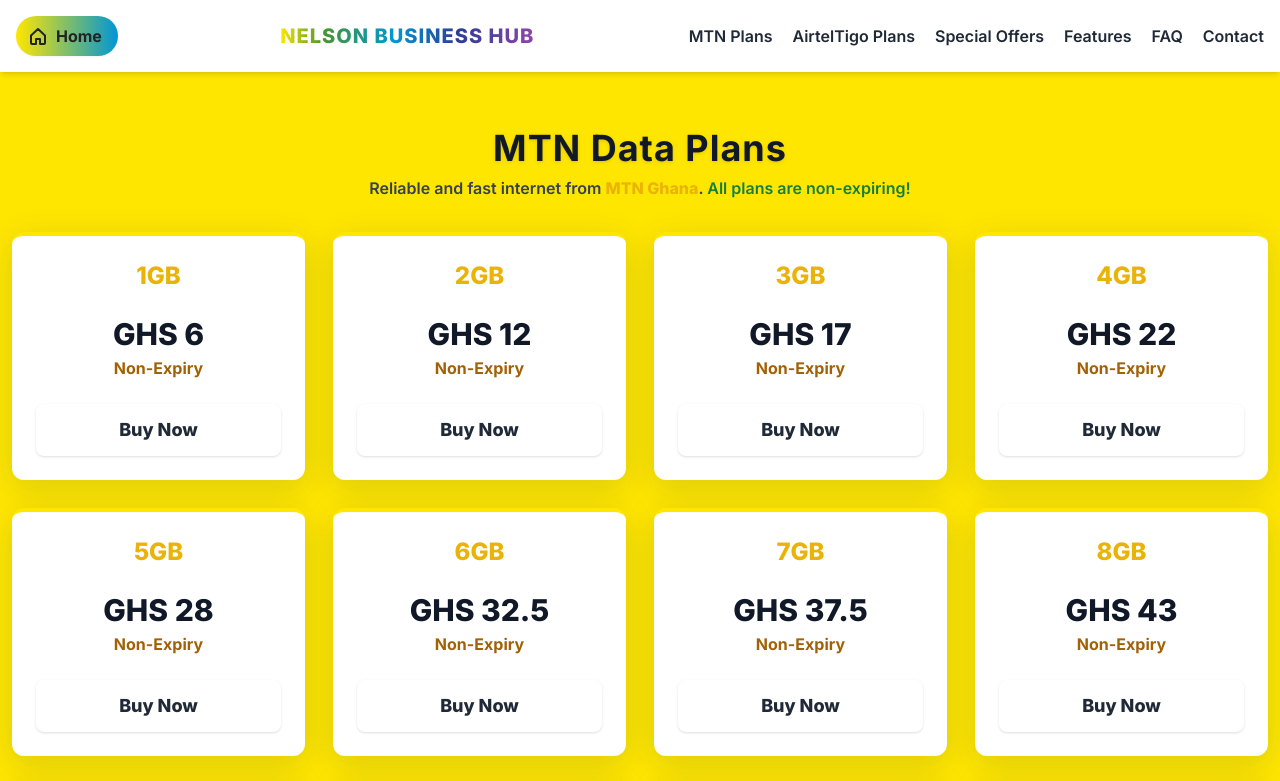
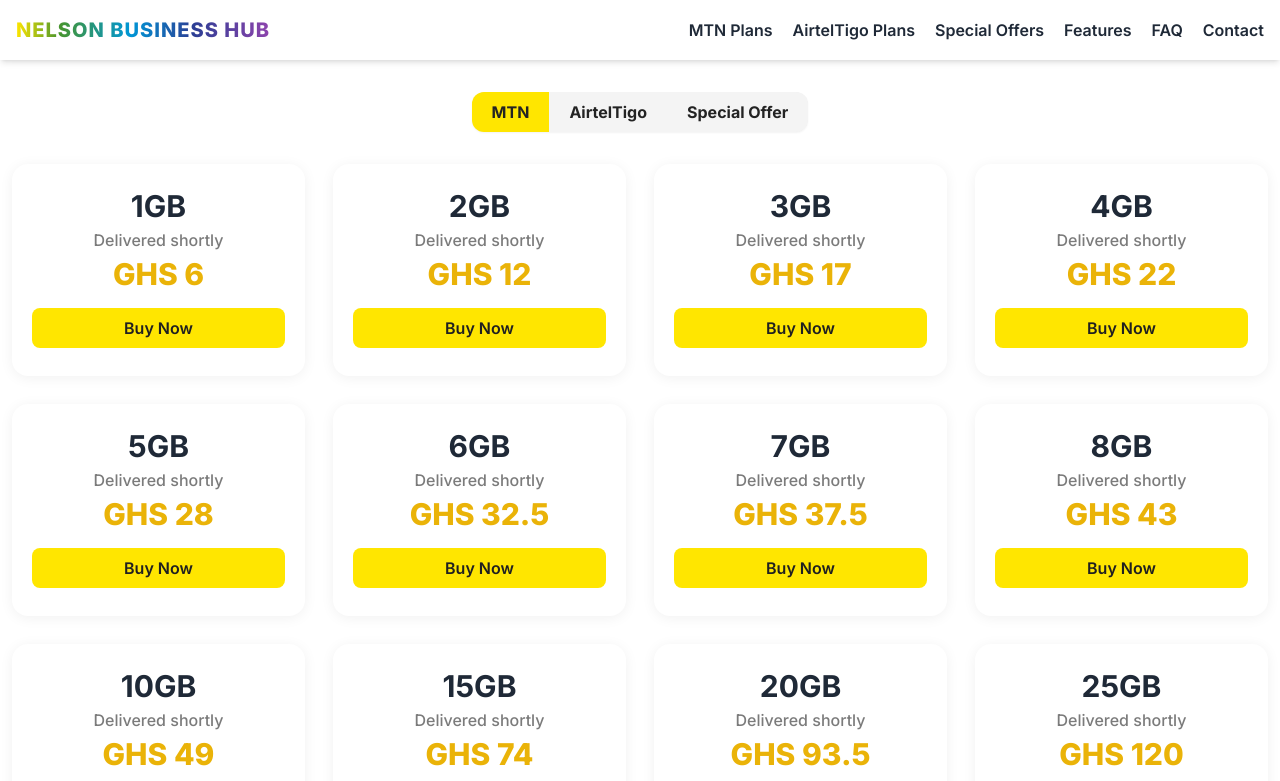
Before and after one commit to Nelsonboy1/Nelson-Business-Hub, a plain HTML site: page index.html in a window 1280 px wide. Both pictures are taken after a click on the button "Browse Data Plans". Shown: the top 781 px of the page. Drawn offline with nearby package versions, Linux system fonts and the light colour scheme.

Commit message:
Update index.html

```diff
--- a/index.html
+++ b/index.html
@@ -31,14 +31,6 @@
             background: rgba(255,255,255,0.85);
             box-shadow: 0 2px 8px 0 rgba(0,0,0,0.08);
         }
-        .home-btn {
-            background: linear-gradient(90deg,#ffe600 0%, #0096d6 100%);
-            color: #232323;
-        }
-        .home-btn:hover {
-            background: linear-gradient(90deg,#0096d6 0%, #ffe600 100%);
-            color: #fff;
-        }
         .brand-gradient-header {
             background: linear-gradient(90deg,#ffe600 0%, #48952d 17%, #0096d6 45%, #2c3e94 70%, #8e44ad 100%);
             -webkit-background-clip: text;
@@ -60,22 +52,67 @@
         .hamburger.open {
             transform: rotate(90deg);
         }
-        /* Plan card brand backgrounds */
-        .mtn-bg { background: #ffe600; }
-        .airteltigo-bg { background: linear-gradient(90deg,#0E4D92 70%,#E30613 100%); }
-        .mtn-border { border-color: #ffe600 !important; }
-        .airteltigo-border { border-color: #0E4D92 !important; }
-        .offers-border { border-color: #ffb703 !important; }
-        .special-gradient { background: linear-gradient(90deg, #ffb703, #ffe600 50%, #ffb703 100%); }
-        .pay-btn { background: #34a853; }
-        .pay-btn:hover { background: #27823e; }
-        .top-bar { background: #6a89dd; }
-        .back-btn { border: 2px solid #d1d5db; }
-        .back-btn:hover { background: #f3f4f6; }
-        .rounded-card { border-radius: 18px; }
-        .smart-shadow { box-shadow: 0 8px 32px 0 rgba(16,46,92,0.15); }
-        /* Responsive modal background */
-        #confirmation-modal { z-index: 110; }
+        .tab-btn {
+            transition: background 0.2s, color 0.2s;
+            font-weight: 700;
+        }
+        .tab-btn-active-mtn {
+            background: #ffe600;
+            color: #232323;
+        }
+        .tab-btn-active-airteltigo {
+            background: #0E4D92;
+            color: #fff;
+        }
+        .tab-btn-active-special {
+            background: #ffb703;
+            color: #232323;
+        }
+        .tab-btn-inactive {
+            background: #f4f4f4;
+            color: #232323;
+        }
+        .plan-card {
+            background: #fff;
+            border-radius: 16px;
+            box-shadow: 0 2px 14px 0 rgba(0,0,0,0.06);
+            padding: 1.5rem 1.25rem;
+            transition: box-shadow 0.2s, transform 0.2s;
+        }
+        .plan-card:hover {
+            box-shadow: 0 6px 32px 0 rgba(0,0,0,0.15);
+            transform: translateY(-4px) scale(1.02);
+        }
+        .buy-mtn {
+            background: #ffe600;
+            color: #202020;
+        }
+        .buy-mtn:hover {
+            background: #fff200;
+            color: #000;
+            border: 1.5px solid #ffe600;
+        }
+        .buy-airteltigo {
+            background: #0E4D92;
+            color: #fff;
+        }
+        .buy-airteltigo:hover {
+            background: #E30613;
+            color: #fff;
+        }
+        .buy-special {
+            background: #ffb703;
+            color: #222;
+        }
+        .buy-special:hover {
+            background: #f59e00;
+            color: #fff;
+        }
+        .delivered-shortly {
+            color: #7b7b7b;
+            font-weight: 500;
+            font-size: 1rem;
+        }
     </style>
 </head>
 <body class="bg-gradient-to-b from-blue-50 via-white to-blue-100 text-gray-800">
@@ -127,37 +164,61 @@
 <!-- MAIN CONTENT (hidden on load) -->
 <div id="main-content" class="hidden">
 
-    <!-- Header -->
+    <!-- Header (Home button removed as per instruction) -->
     <header class="bg-white shadow-md sticky top-0 z-50">
         <nav class="container mx-auto px-4 py-4 flex justify-between items-center relative">
-            <button id="home-btn" class="home-btn font-bold rounded-full px-4 py-2 shadow-sm transition mr-2 flex items-center gap-2">
-                <svg xmlns="http://www.w3.org/2000/svg" class="inline w-5 h-5 -ml-1" viewBox="0 0 20 20" fill="none" stroke="currentColor"><path d="M10 3L3 9.5V17a1 1 0 001 1h4v-5h4v5h4a1 1 0 001-1V9.5L10 3z" stroke="currentColor" stroke-width="2" stroke-linecap="round" stroke-linejoin="round"/></svg>
-                Home
-            </button>
             <a href="#" class="text-xl font-extrabold brand-gradient-header tracking-wider uppercase">NELSON BUSINESS HUB</a>
             <button id="mobile-menu-button" class="md:hidden focus:outline-none">
                 <i data-lucide="menu" class="w-7 h-7 hamburger"></i>
             </button>
             <div class="hidden md:flex space-x-5 items-center">
-                <a href="#mtn" class="nav-link font-semibold text-gray-800 hover:text-yellow-500 transition">MTN Plans</a>
-                <a href="#airteltigo" class="nav-link font-semibold text-gray-800 hover:text-blue-700 transition">AirtelTigo Plans</a>
-                <a href="#offers" class="nav-link font-semibold text-gray-800 hover:text-orange-500 transition">Special Offers</a>
+                <a href="#plans" class="nav-link font-semibold text-gray-800 hover:text-yellow-500 transition">MTN Plans</a>
+                <a href="#plans" class="nav-link font-semibold text-gray-800 hover:text-blue-700 transition">AirtelTigo Plans</a>
+                <a href="#plans" class="nav-link font-semibold text-gray-800 hover:text-orange-500 transition">Special Offers</a>
                 <a href="#features" class="nav-link font-semibold text-gray-800 hover:text-blue-500 transition">Features</a>
                 <a href="#faq" class="nav-link font-semibold text-gray-800 hover:text-green-600 transition">FAQ</a>
                 <a href="#contact" class="nav-link font-semibold text-gray-800 hover:text-blue-600 transition">Contact</a>
             </div>
-            <!-- Mobile Menu -->
             <div id="mobile-menu" class="mobile-menu-animate origin-top absolute left-0 top-full w-full bg-white shadow hidden z-40">
-                <a href="#mtn" class="nav-link block py-3 px-7 text-gray-800 hover:text-yellow-500 font-bold">MTN Plans</a>
-                <a href="#airteltigo" class="nav-link block py-3 px-7 text-gray-800 hover:text-blue-700 font-bold">AirtelTigo Plans</a>
-                <a href="#offers" class="nav-link block py-3 px-7 text-gray-800 hover:text-orange-500 font-bold">Special Offers</a>
+                <a href="#plans" class="nav-link block py-3 px-7 text-gray-800 hover:text-yellow-500 font-bold">MTN Plans</a>
+                <a href="#plans" class="nav-link block py-3 px-7 text-gray-800 hover:text-blue-700 font-bold">AirtelTigo Plans</a>
+                <a href="#plans" class="nav-link block py-3 px-7 text-gray-800 hover:text-orange-500 font-bold">Special Offers</a>
                 <a href="#features" class="nav-link block py-3 px-7 text-gray-800 hover:text-blue-500 font-bold">Features</a>
                 <a href="#faq" class="nav-link block py-3 px-7 text-gray-800 hover:text-green-600 font-bold">FAQ</a>
                 <a href="#contact" class="nav-link block py-3 px-7 text-gray-800 hover:text-blue-600 font-bold">Contact</a>
-                <a href="#" id="mobile-home-btn" class="block py-3 px-7 text-gray-800 hover:text-yellow-600 font-bold border-t mt-2">Home</a>
             </div>
         </nav>
     </header>
+
+    <!-- PLANS & OFFERS HORIZONTAL TABS -->
+    <section id="plans" class="py-8 bg-white">
+        <div class="container mx-auto px-3">
+            <!-- Horizontal Tabs -->
+            <div class="flex justify-center mb-8">
+                <div class="inline-flex rounded-xl bg-[#f4f4f4] shadow-sm overflow-hidden">
+                    <button id="tab-mtn" class="tab-btn tab-btn-active-mtn px-5 py-2 text-base" data-tab="mtn">MTN</button>
+                    <button id="tab-airteltigo" class="tab-btn tab-btn-inactive px-5 py-2 text-base" data-tab="airteltigo">AirtelTigo</button>
+                    <button id="tab-special" class="tab-btn tab-btn-inactive px-5 py-2 text-base" data-tab="special">Special Offer</button>
+                </div>
+            </div>
+            <!-- Tab Panels -->
+            <div id="panel-mtn" class="tab-panel">
+                <div class="grid grid-cols-1 sm:grid-cols-2 md:grid-cols-3 xl:grid-cols-4 gap-7">
+                    <!-- MTN Plans will be injected here by JS -->
+                </div>
+            </div>
+            <div id="panel-airteltigo" class="tab-panel hidden">
+                <div class="grid grid-cols-1 sm:grid-cols-2 md:grid-cols-3 xl:grid-cols-4 gap-7">
+                    <!-- AirtelTigo Plans will be injected here by JS -->
+                </div>
+            </div>
+            <div id="panel-special" class="tab-panel hidden">
+                <div class="grid grid-cols-1 sm:grid-cols-2 md:grid-cols-3 xl:grid-cols-4 gap-7">
+                    <!-- Special Offer injected here -->
+                </div>
+            </div>
+        </div>
+    </section>
 
     <!-- Confirmation Modal -->
     <div id="confirmation-modal" class="fixed inset-0 bg-black/40 flex items-center justify-center z-[110] hidden">
@@ -193,55 +254,6 @@
             </div>
         </div>
     </div>
-
-    <!-- MTN Data Plans -->
-    <section id="mtn" class="py-14 mtn-bg">
-        <div class="container mx-auto px-3">
-            <div class="text-center mb-8">
-                <h2 class="text-3xl md:text-4xl font-bold text-gray-900 drop-shadow" style="letter-spacing:1px;">MTN Data Plans</h2>
-                <p class="text-gray-700 font-semibold mt-2">Reliable and fast internet from <span class="font-extrabold text-yellow-500">MTN Ghana</span>. <span class="font-semibold text-green-700">All plans are non-expiring!</span></p>
-            </div>
-            <div id="mtn-plans-grid" class="grid grid-cols-1 sm:grid-cols-2 md:grid-cols-3 lg:grid-cols-4 gap-7">
-                <!-- MTN Plans will be injected here by JavaScript -->
-            </div>
-        </div>
-    </section>
-
-    <!-- AirtelTigo Data Plans -->
-    <section id="airteltigo" class="py-14 airteltigo-bg">
-        <div class="container mx-auto px-3">
-            <div class="text-center mb-8">
-                <h2 class="text-3xl md:text-4xl font-bold text-white drop-shadow" style="letter-spacing:1px;">AirtelTigo Data Plans</h2>
-                <p class="text-blue-100 font-semibold mt-2">Great value bundles from <span class="font-extrabold text-white">AirtelTigo</span>. <span class="font-semibold text-green-200">All plans are non-expiring!</span></p>
-            </div>
-            <div id="airteltigo-plans-grid" class="grid grid-cols-1 sm:grid-cols-2 md:grid-cols-3 lg:grid-cols-4 gap-7">
-                <!-- AirtelTigo Plans will be injected here by JavaScript -->
-            </div>
-        </div>
-    </section>
-
-    <!-- Special Offers -->
-    <section id="offers" class="py-14 special-gradient">
-        <div class="container mx-auto px-3">
-            <div class="text-center mb-8">
-                <h2 class="text-3xl md:text-4xl font-bold text-orange-900 drop-shadow">Special Offers</h2>
-                <p class="text-orange-700 mt-2 font-medium">Exclusive deals you don't want to miss!</p>
-            </div>
-            <div class="flex flex-wrap justify-center gap-8">
-                <!-- Special Offer -->
-                <div class="bg-white rounded-xl smart-shadow p-8 w-full max-w-md text-center transform transition duration-500 hover:scale-105 offers-border border-t-4">
-                    <div class="mb-4">
-                        <span class="inline-block bg-yellow-100 text-yellow-800 text-sm font-semibold px-3 py-1 rounded-full">Instant Delivery</span>
-                    </div>
-                    <h3 class="text-2xl font-bold text-gray-900">5GB Data + 80 Mins Talktime</h3>
-                    <p class="text-gray-500 mb-2 font-semibold text-red-600">2 Days Validity</p>
-                    <p class="text-4xl font-extrabold text-orange-600 my-4">GHS 12</p>
-                    <button class="w-full bg-orange-400 hover:bg-yellow-400 text-white font-bold py-3 px-6 rounded-lg text-lg transition duration-300 inline-block special-buy-btn"
-                        data-network="Special Offer" data-size="5GB+80Mins" data-price="12">Buy Now</button>
-                </div>
-            </div>
-        </div>
-    </section>
 
     <!-- Features Section -->
     <section id="features" class="py-14 bg-gradient-to-br from-blue-50 via-white to-blue-100">
@@ -306,7 +318,6 @@
             </div>
         </div>
     </section>
-
     <!-- Contact & Footer -->
     <footer id="contact" class="bg-gradient-to-r from-blue-900 via-blue-800 to-blue-700 text-white">
         <div class="container mx-auto px-6 py-12">
@@ -349,20 +360,6 @@
         window.scrollTo(0,0);
     };
 
-    // Home button functionality
-    document.getElementById('home-btn').onclick = function() {
-        document.getElementById('main-content').classList.add('hidden');
-        document.getElementById('welcome-hero').style.display = 'flex';
-        window.scrollTo(0,0);
-    };
-    document.getElementById('mobile-home-btn').onclick = function(e) {
-        e.preventDefault();
-        document.getElementById('main-content').classList.add('hidden');
-        document.getElementById('welcome-hero').style.display = 'flex';
-        document.getElementById('mobile-menu').classList.add('hidden');
-        window.scrollTo(0,0);
-    };
-
     // Data for Plans
     const mtnPlans = [
         { size: '1GB', price: '6' }, { size: '2GB', price: '12' },
@@ -387,40 +384,118 @@
         { size: '200GB', price: '515' }
     ];
 
+    const specialOffers = [
+        { size: '5GB + 80 Mins', price: '12', note: '2 Days validity' }
+    ];
+
     const paymentUrl = 'https://paystack.shop/pay/ipueock1rx';
 
-    function createPlanCard(plan, network) {
-        if (network === "mtn") {
-            return `
-            <div class="rounded-xl smart-shadow mtn-border border-t-4 p-6 text-center flex flex-col hover:scale-105 transition duration-300 bg-white">
-                <div class="flex-grow">
-                    <h3 class="text-2xl font-extrabold text-yellow-500 pb-2 mb-4">${plan.size}</h3>
-                    <p class="text-3xl font-extrabold text-gray-900 mb-1">GHS ${plan.price}</p>
-                    <p class="text-yellow-700 font-bold mb-6">Non-Expiry</p>
-                </div>
-                <button class="mtn-btn hover:mtn-btn w-full py-3 px-6 rounded-lg text-lg font-extrabold shadow transition duration-300 plan-buy-btn"
-                    data-network="MTN" data-size="${plan.size}" data-price="${plan.price}">Buy Now</button>
-            </div>
-            `;
-        } else {
-            return `
-            <div class="rounded-xl smart-shadow airteltigo-border border-t-4 p-6 text-center flex flex-col hover:scale-105 transition duration-300 bg-white">
-                <div class="flex-grow">
-                    <h3 class="text-2xl font-extrabold text-blue-700 pb-2 mb-4">${plan.size}</h3>
-                    <p class="text-3xl font-extrabold text-gray-900 mb-1">GHS ${plan.price}</p>
-                    <p class="text-blue-700 font-bold mb-6">Non-Expiry</p>
-                </div>
-                <button class="airteltigo-btn w-full py-3 px-6 rounded-lg text-lg font-extrabold shadow transition duration-300 plan-buy-btn"
-                    data-network="AirtelTigo" data-size="${plan.size}" data-price="${plan.price}">Buy Now</button>
-            </div>
-            `;
+    // Render plan cards
+    function getPlanCard(plan, network) {
+        let buyClass = '';
+        let priceColor = '';
+        let deliveryText = 'Delivered shortly'; // Default text
+        if (network === 'mtn') {
+            buyClass = 'buy-mtn';
+            priceColor = 'text-yellow-500';
+        } else if (network === 'airteltigo') {
+            buyClass = 'buy-airteltigo';
+            priceColor = 'text-blue-700';
+        } else { // 'special' network
+            buyClass = 'buy-special';
+            priceColor = 'text-orange-600';
+            deliveryText = plan.note || "Delivered shortly"; // Use note if available
         }
+        return `
+        <div class="plan-card flex flex-col text-center items-center">
+            <div class="text-2xl md:text-3xl font-bold mb-1 uppercase">${plan.size}</div>
+            <div class="delivered-shortly mb-1">${deliveryText}</div>
+            <div class="font-extrabold text-2xl md:text-3xl mb-2 ${priceColor}">GHS ${plan.price}</div>
+            <button class="${buyClass} font-semibold rounded-lg px-5 py-2 mt-2 mb-1 w-full plan-buy-btn"
+                data-network="${network === 'mtn' ? 'MTN' : network === 'airteltigo' ? 'AirtelTigo' : 'Special Offer'}"
+                data-size="${plan.size}" data-price="${plan.price}">
+                Buy Now
+            </button>
+        </div>
+        `;
     }
 
-    document.getElementById('mtn-plans-grid').innerHTML = mtnPlans.map(plan => createPlanCard(plan, 'mtn')).join('');
-    document.getElementById('airteltigo-plans-grid').innerHTML = airtelTigoPlans.map(plan => createPlanCard(plan, 'airteltigo')).join('');
+    function renderPlans() {
+        document.querySelector('#panel-mtn > div').innerHTML = mtnPlans.map(plan => getPlanCard(plan, 'mtn')).join('');
+        document.querySelector('#panel-airteltigo > div').innerHTML = airtelTigoPlans.map(plan => getPlanCard(plan, 'airteltigo')).join('');
+        document.querySelector('#panel-special > div').innerHTML = specialOffers.map(offer => getPlanCard(offer, 'special')).join('');
+    }
+    renderPlans();
 
-    // Mobile menu toggle logic with animation
+    // Tabs logic
+    function setTab(tab) {
+        ['mtn', 'airteltigo', 'special'].forEach(id => {
+            document.getElementById('panel-' + id).classList.toggle('hidden', id !== tab);
+            document.getElementById('tab-' + id).classList.remove('tab-btn-active-mtn', 'tab-btn-active-airteltigo', 'tab-btn-active-special');
+            document.getElementById('tab-' + id).classList.add('tab-btn-inactive');
+        });
+        document.getElementById('tab-' + tab).classList.remove('tab-btn-inactive');
+        if (tab === 'mtn') document.getElementById('tab-mtn').classList.add('tab-btn-active-mtn');
+        if (tab === 'airteltigo') document.getElementById('tab-airteltigo').classList.add('tab-btn-active-airteltigo');
+        if (tab === 'special') document.getElementById('tab-special').classList.add('tab-btn-active-special');
+    }
+    document.getElementById('tab-mtn').onclick = () => setTab('mtn');
+    document.getElementById('tab-airteltigo').onclick = () => setTab('airteltigo');
+    document.getElementById('tab-special').onclick = () => setTab('special');
+    setTab('mtn');
+
+    // Modal logic
+    function showConfirmationModal(network, size, price) {
+        document.getElementById('confirmation-modal').classList.remove('hidden');
+        document.getElementById('confirm-network').value = network;
+        document.getElementById('confirm-size').value = size;
+        document.getElementById('confirm-price').value = price;
+        document.getElementById('confirm-phone').value = '';
+        document.getElementById('confirm-phone-error').classList.add('hidden');
+        document.getElementById('selection-summary').innerHTML = `
+            <div class="text-2xl font-bold text-gray-800 mt-2 mb-1">${network} - ${size}</div>
+            <div class="text-gray-600 text-lg mb-4">
+                For: <span class="text-blue-700 font-semibold underline" id="confirm-phone-label">[Enter number]</span>
+            </div>
+            <div class="text-green-700 font-extrabold text-4xl mb-0">₵${price}</div>
+        `;
+    }
+    function hideConfirmationModal() {
+        document.getElementById('confirmation-modal').classList.add('hidden');
+    }
+    function attachBuyButtons() {
+        document.querySelectorAll('.plan-buy-btn').forEach(btn => {
+            btn.onclick = function() {
+                showConfirmationModal(this.dataset.network, this.dataset.size, this.dataset.price);
+            };
+        });
+    }
+    attachBuyButtons();
+    new MutationObserver(attachBuyButtons).observe(document.querySelector('#panel-mtn > div'), {childList:true});
+    new MutationObserver(attachBuyButtons).observe(document.querySelector('#panel-airteltigo > div'), {childList:true});
+    new MutationObserver(attachBuyButtons).observe(document.querySelector('#panel-special > div'), {childList:true});
+    document.getElementById('confirm-phone').addEventListener('input', function() {
+        document.getElementById('confirm-phone-label').textContent = this.value || '[Enter number]';
+    });
+    document.getElementById('back-btn').onclick = function() {
+        hideConfirmationModal();
+    };
+    document.getElementById('confirmation-modal').onclick = function(e) {
+        if (e.target === this) hideConfirmationModal();
+    };
+    document.getElementById('confirm-form').onsubmit = function(e) {
+        e.preventDefault();
+        const phone = document.getElementById('confirm-phone').value.trim();
+        if (!/^\d{10}$/.test(phone)) {
+            document.getElementById('confirm-phone-error').classList.remove('hidden');
+            return false;
+        }
+        document.getElementById('confirm-phone-error').classList.add('hidden');
+        window.open(paymentUrl, '_blank');
+        hideConfirmationModal();
+    };
+
+    // Animated mobile menu
     const mobileMenuButton = document.getElementById('mobile-menu-button');
     const mobileMenu = document.getElementById('mobile-menu');
     const hamburgerIcon = mobileMenuButton.querySelector('.hamburger');
@@ -464,62 +539,6 @@
     if (mobileMenu) {
         new MutationObserver(setupNavLinks).observe(mobileMenu, {childList:true, subtree:true});
     }
-    // Modal logic
-    function showConfirmationModal(network, size, price) {
-        document.getElementById('confirmation-modal').classList.remove('hidden');
-        document.getElementById('confirm-network').value = network;
-        document.getElementById('confirm-size').value = size;
-        document.getElementById('confirm-price').value = price;
-        document.getElementById('confirm-phone').value = '';
-        document.getElementById('confirm-phone-error').classList.add('hidden');
-        document.getElementById('selection-summary').innerHTML = `
-            <div class="text-2xl font-bold text-gray-800 mt-2 mb-1">${network} - ${size}</div>
-            <div class="text-gray-600 text-lg mb-4">
-                For: <span class="text-blue-700 font-semibold underline" id="confirm-phone-label">[Enter number]</span>
-            </div>
-            <div class="text-green-700 font-extrabold text-4xl mb-0">₵${price}</div>
-        `;
-    }
-    function hideConfirmationModal() {
-        document.getElementById('confirmation-modal').classList.add('hidden');
-    }
-    function attachBuyButtons() {
-        document.querySelectorAll('.plan-buy-btn').forEach(btn => {
-            btn.onclick = function() {
-                showConfirmationModal(this.dataset.network, this.dataset.size, this.dataset.price);
-            };
-        });
-        document.querySelectorAll('.special-buy-btn').forEach(btn => {
-            btn.onclick = function() {
-                showConfirmationModal(this.dataset.network, this.dataset.size, this.dataset.price);
-            };
-        });
-    }
-    attachBuyButtons();
-    new MutationObserver(attachBuyButtons).observe(document.getElementById('mtn-plans-grid'), {childList:true});
-    new MutationObserver(attachBuyButtons).observe(document.getElementById('airteltigo-plans-grid'), {childList:true});
-    document.getElementById('confirm-phone').addEventListener('input', function() {
-        document.getElementById('confirm-phone-label').textContent = this.value || '[Enter number]';
-    });
-    document.getElementById('back-btn').onclick = function() {
-        hideConfirmationModal();
-    };
-    document.getElementById('confirmation-modal').onclick = function(e) {
-        if (e.target === this) {
-            hideConfirmationModal();
-        }
-    };
-    document.getElementById('confirm-form').onsubmit = function(e) {
-        e.preventDefault();
-        const phone = document.getElementById('confirm-phone').value.trim();
-        if (!/^\d{10}$/.test(phone)) {
-            document.getElementById('confirm-phone-error').classList.remove('hidden');
-            return false;
-        }
-        document.getElementById('confirm-phone-error').classList.add('hidden');
-        window.open(paymentUrl, '_blank');
-        hideConfirmationModal();
-    };
     document.getElementById('year').textContent = new Date().getFullYear();
     lucide.createIcons();
 </script>
```
